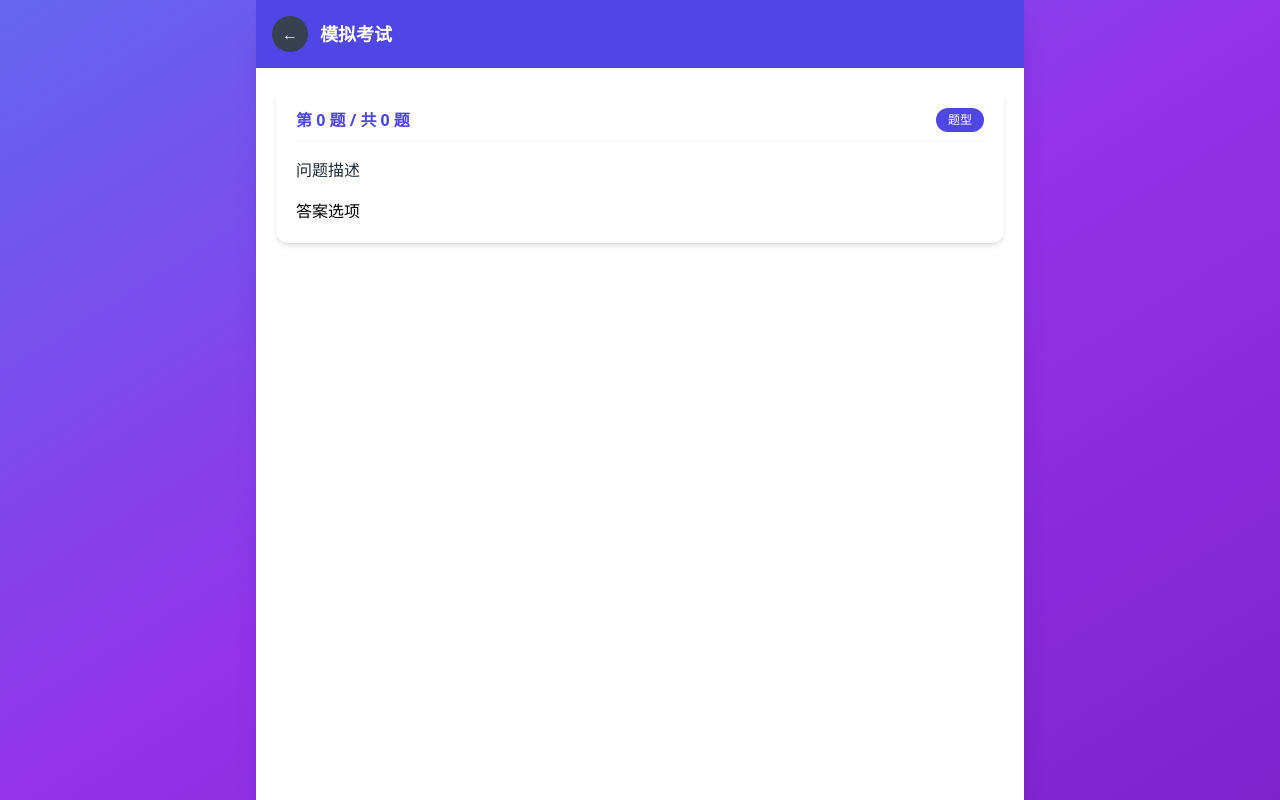
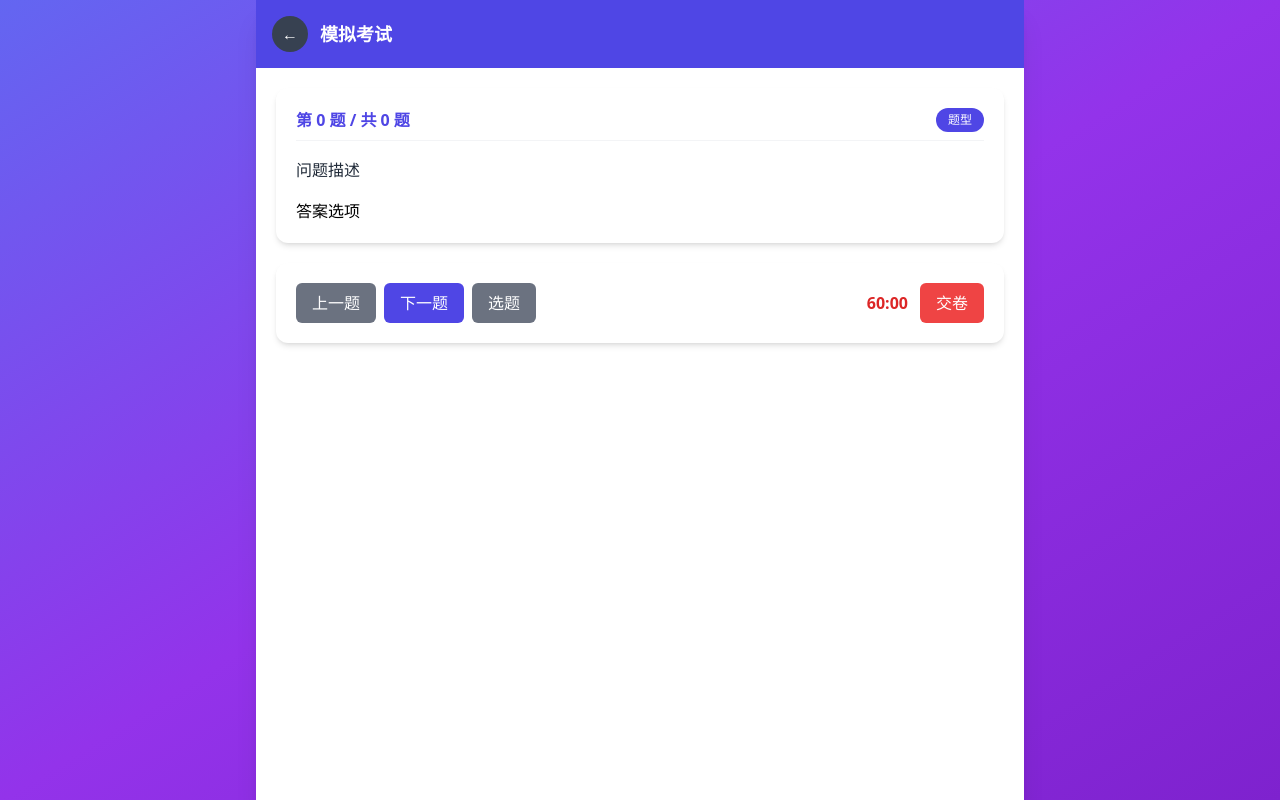
Before and after one commit to hekaiyou/RideHailingDriverExamination, a Django app: template ride_hailing_driver_examination/templates/exam.html in a window 1280 px wide. Run offline with Django 5.2, Linux system fonts and the light colour scheme; the template is opened without the code that fills it, so the values that code supplies are empty; some libraries are stand-ins or nearby versions.

Commit message:
模板-考试-按钮

```diff
--- a/ride_hailing_driver_examination/templates/exam.html
+++ b/ride_hailing_driver_examination/templates/exam.html
@@ -60,6 +60,21 @@
 
     </div>
 
+    <div class="controls flex flex-wrap gap-3 justify-between items-center p-5 m-5 bg-white rounded-xl shadow-md">
+
+      <div class="flex gap-2">
+        <button class="btn btn-secondary px-4 py-2 bg-gray-500 hover:bg-gray-600 text-white rounded-md" onclick="previousQuestion()">上一题</button>
+        <button class="btn btn-primary px-4 py-2 bg-indigo-600 hover:bg-indigo-700 text-white rounded-md" onclick="nextQuestion()">下一题</button>
+        <button class="btn btn-secondary px-4 py-2 bg-gray-500 hover:bg-gray-600 text-white rounded-md" onclick="showQuestionSelector()">选题</button>
+      </div>
+
+      <div class="flex items-center gap-3">
+        <div class="timer text-red-600 font-semibold" id="examTimer">60:00</div>
+        <button class="btn btn-danger px-4 py-2 bg-red-500 hover:bg-red-600 text-white rounded-md" onclick="submitExam()">交卷</button>
+      </div>
+
+    </div>
+
   </div>
 
   <script>
```
